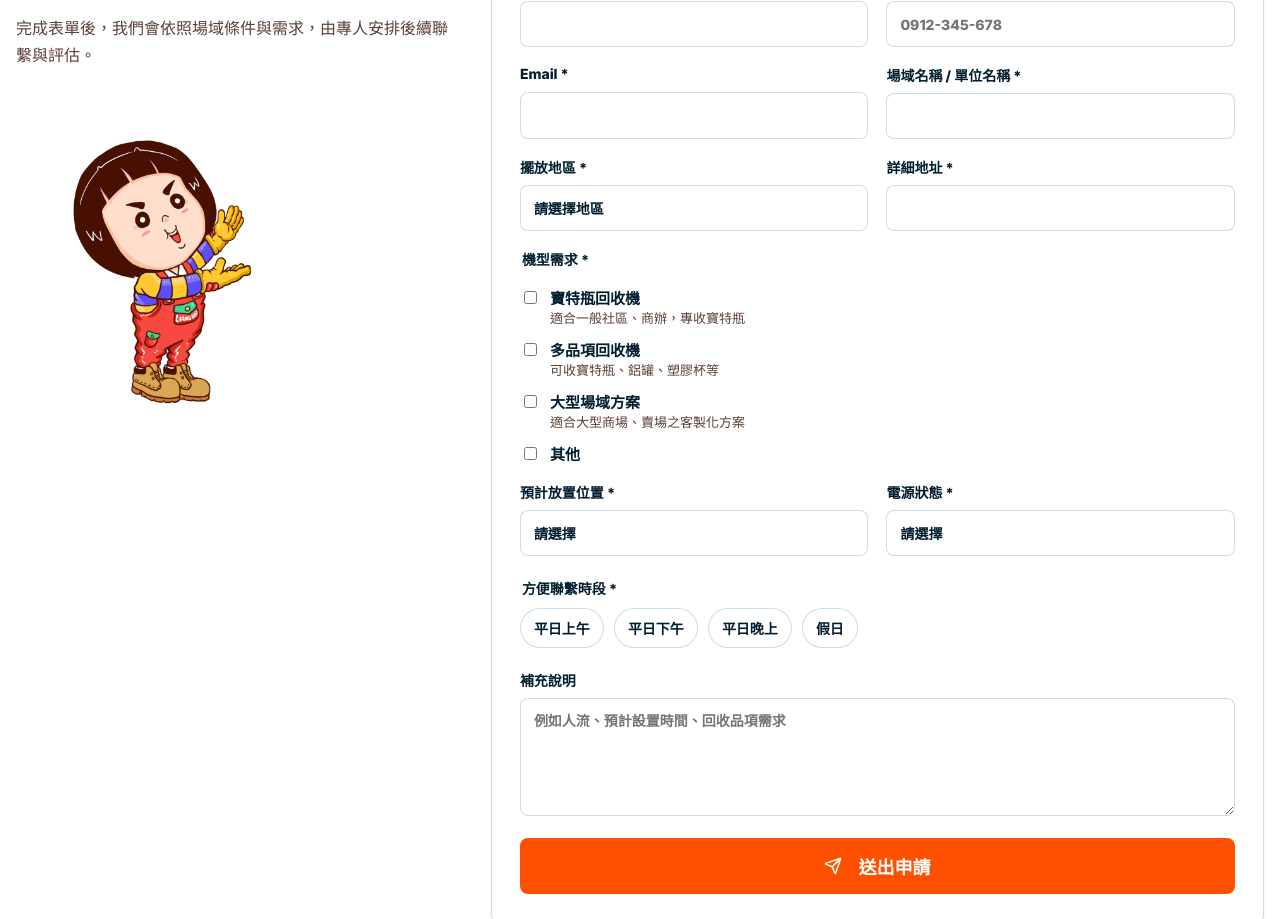
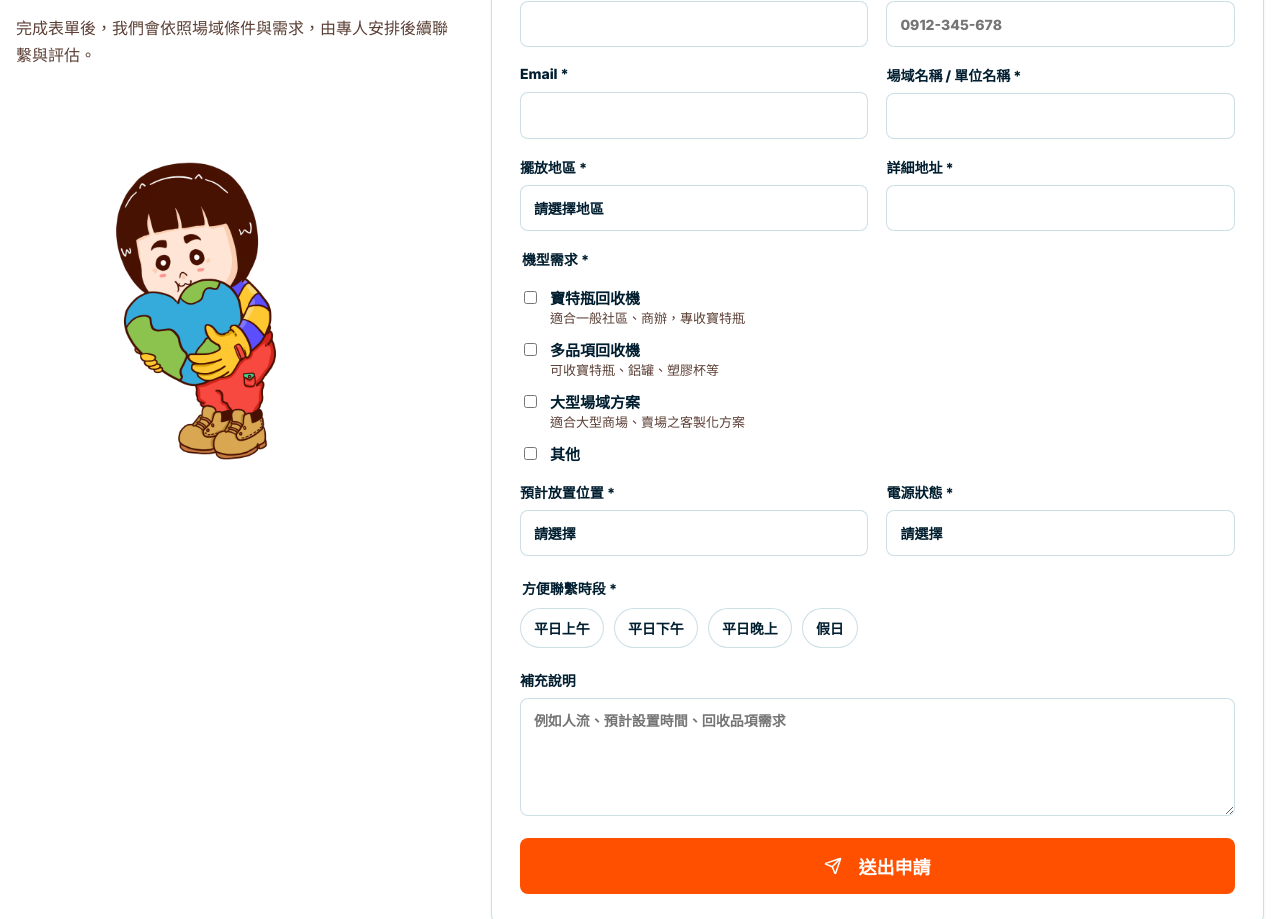
Before and after one commit to phyto626/ecoco-contact, a Next.js app: page / in a window 1280 px wide. Shown: the part 1860-2779 px from the top of the page. Built offline with nearby package versions, Linux system fonts and the light colour scheme.

Commit message:
Update form image to 75_thanks and adjust sizes

```diff
--- a/components/public/ApplicationForm.tsx
+++ b/components/public/ApplicationForm.tsx
@@ -151,7 +151,7 @@ export function ApplicationForm({ content }: { content: import("@/types").SiteCo
           <h2 className="section-title">{content.applyTitle ?? "申請設置 ECOCO 智慧回收機"}</h2>
           <p className="muted">{content.applySubtitle ?? "完成表單後，我們會依照場域條件與需求，由專人安排後續聯繫與評估。"}</p>
           <div className="apply-guide-image">
-            <Image src="/images/21_亮寶抬手.png" alt="ECOCO 亮寶" width={280} height={280} />
+            <Image src="/images/75_thanks.png" alt="ECOCO 亮寶" width={400} height={400} style={{ width: "100%", maxWidth: "360px", height: "auto" }} />
           </div>
         </div>
         <form className="apply-form card" onSubmit={submit}>
--- a/lib/constants.ts
+++ b/lib/constants.ts
@@ -32,7 +32,7 @@ export const DEFAULT_CONTENT: SiteContent = {
   heroSubtitle:
     "讓社區、商場、校園與企業空間成為循環經濟據點，透過智慧回收與回饋機制提升參與率。",
   heroImageUrl:
-    "https://images.unsplash.com/photo-1532996122724-e3c354a0b15b?auto=format&fit=crop&w=1200&q=80",
+    "https://0cggvek50hlogaxg.public.blob.vercel-storage.com/ecoco/HERO3.jpg",
   heroStatNumber: "98%",
   heroStatLabel: "合作場域滿意度",
   casesTitle: "讓循環回收成為場域日常",
```
Also changed, not shown: public/images/75_thanks.png (added), public/images/ECOCO-main-logo.png (added).
